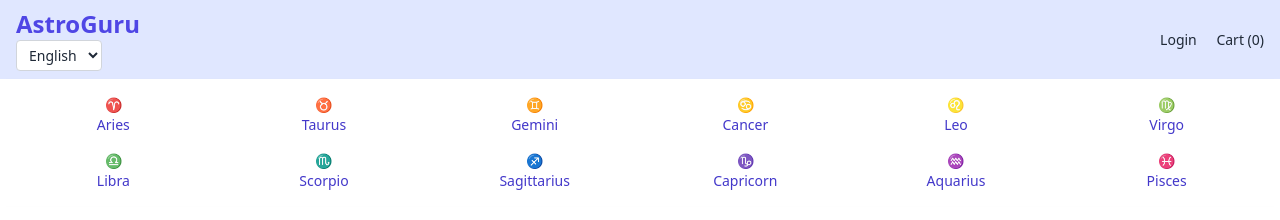
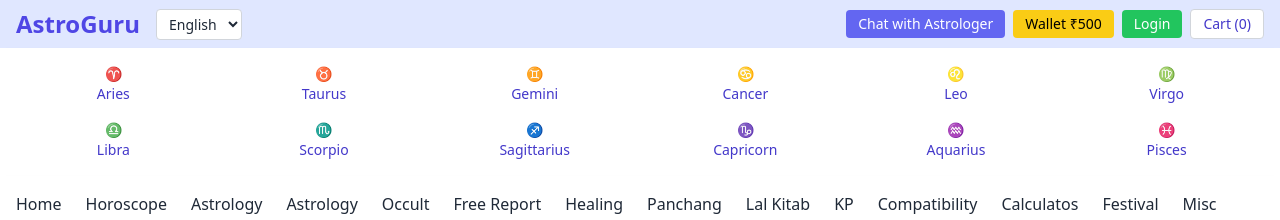
Before and after one commit to sanyasinha1124/astrology-, a plain HTML site: page index.html in a window 1280 px wide. Shown: the top 220 px of the page. Drawn offline with nearby package versions, Linux system fonts and the light colour scheme.

Commit message:
Update index.html

```diff
--- a/index.html
+++ b/index.html
@@ -8,23 +8,39 @@
 </head>
 <body class="bg-gray-50 text-gray-800">
 
+
   <!-- Top Menu -->
+<div class="bg-indigo-100 text-sm px-4 py-2 flex flex-col lg:flex-row justify-between items-center gap-2 lg:gap-0">
 
-  <div class="bg-indigo-100 text-sm px-4 py-2 flex justify-between items-center">
+  <!-- Left Section: Logo and Language -->
+  <div class="flex items-center space-x-4">
+    <div class="text-2xl font-bold text-indigo-600">AstroGuru</div>
+    <select class="bg-white border border-gray-300 px-2 py-1 rounded text-sm">
+      <option>English</option>
+      <option>Hindi</option>
+    </select>
+  </div>
 
-    <div>
+  <!-- Right Section: Buttons -->
+  <div class="flex flex-wrap justify-center lg:justify-end items-center gap-2 mt-2 lg:mt-0">
+    <button class="bg-indigo-500 text-white px-3 py-1 rounded hover:bg-indigo-600 transition">
+      Chat with Astrologer
+    </button>
 
-      <div class="text-2xl font-bold text-indigo-600">AstroGuru</div>
-      <select class="bg-white border border-gray-300 px-2 py-1 rounded">
-        <option>English</option>
-        <option>Hindi</option>
-      </select>
-    </div>
-    <div class="space-x-4">
-      <a href="#" class="hover:text-indigo-600">Login</a>
-      <a href="#" class="hover:text-indigo-600">Cart (0)</a>
-    </div>
+    <button class="bg-yellow-400 text-black px-3 py-1 rounded hover:bg-yellow-500 transition">
+      Wallet ₹500
+    </button>
+
+    <button class="bg-green-500 text-white px-3 py-1 rounded hover:bg-green-600 transition">
+      Login
+    </button>
+
+    <button class="bg-white border border-gray-300 text-indigo-700 px-3 py-1 rounded hover:bg-gray-100 transition">
+      Cart (0)
+    </button>
   </div>
+</div>
+
 
   <!-- Middle Menu -->
    <!-- Rashifal Navigation (Responsive) -->
```
